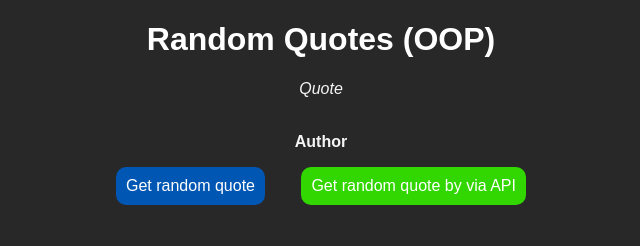
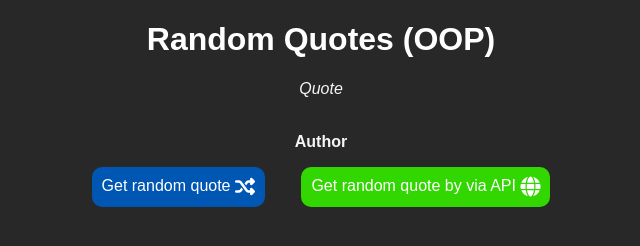
Before and after one commit to Feronoyka/random-quote-oop, a plain HTML site: page index.html in a window 1280 px wide. Shown: the whole page, without its empty margins (319-959 px from the left). Drawn offline with Linux system fonts and the light colour scheme.

Commit message:
add icons to getRandomQuote and getRandomQuoteViaAPI

```diff
--- a/index.html
+++ b/index.html
@@ -17,10 +17,10 @@
         <p id="quote-text" class="quote-text"><i>Quote</i></p>
         <p id="quote-author" class="quote-author">Author</p>
         <button id="random-quote-btn" class="btn btn-primary">
-          Get random quote
+          Get random quote <i class="fa-solid fa-shuffle"></i>
         </button>
         <button id="random-quote-api-btn" class="btn btn-secondary">
-          Get random quote by via API
+          Get random quote by via API <i class="fa-solid fa-globe"></i>
         </button>
       </div>
     </div>
--- a/styles.css
+++ b/styles.css
@@ -66,9 +66,9 @@ h1 {
 }
 
 .fa-solid {
-  font-size: 30px;
+  font-size: 20px;
   vertical-align: middle;
-  color: yellow;
+  color: rgb(255, 255, 255);
   cursor: pointer;
 }
 
```
